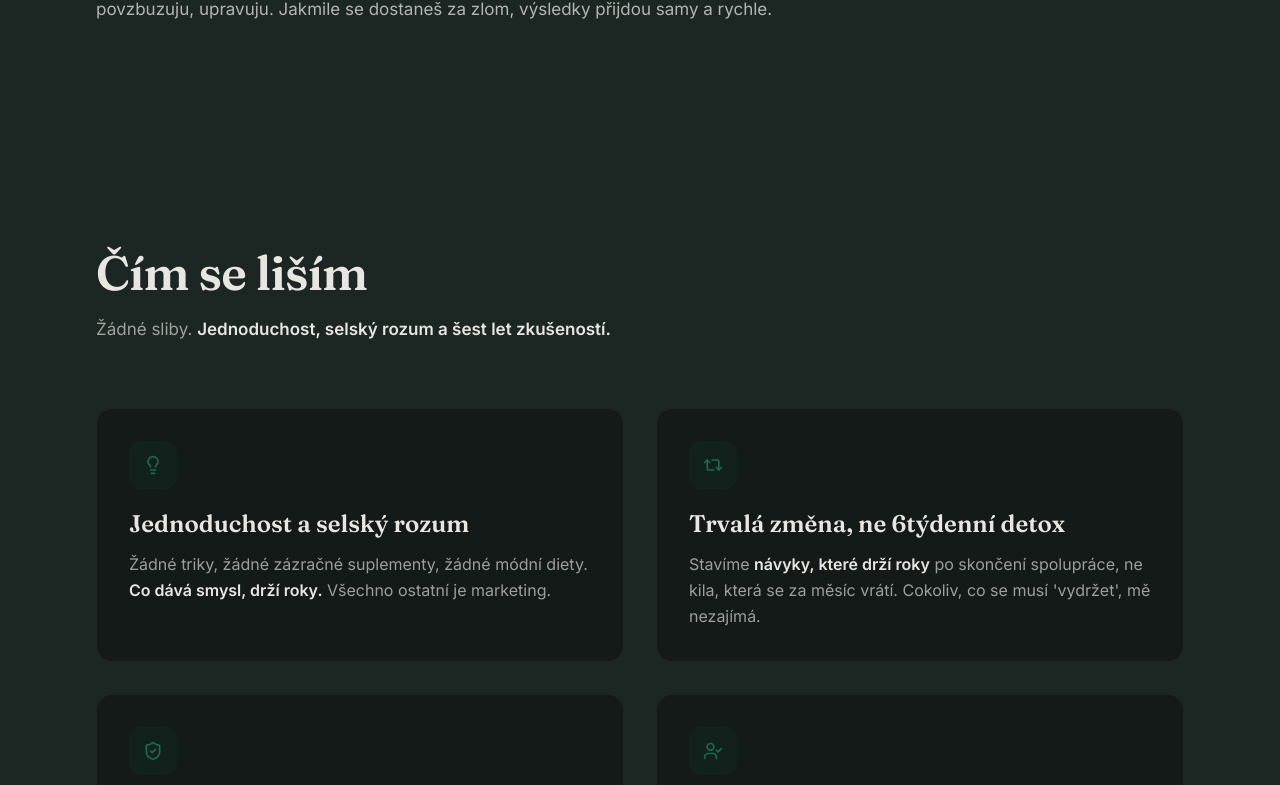
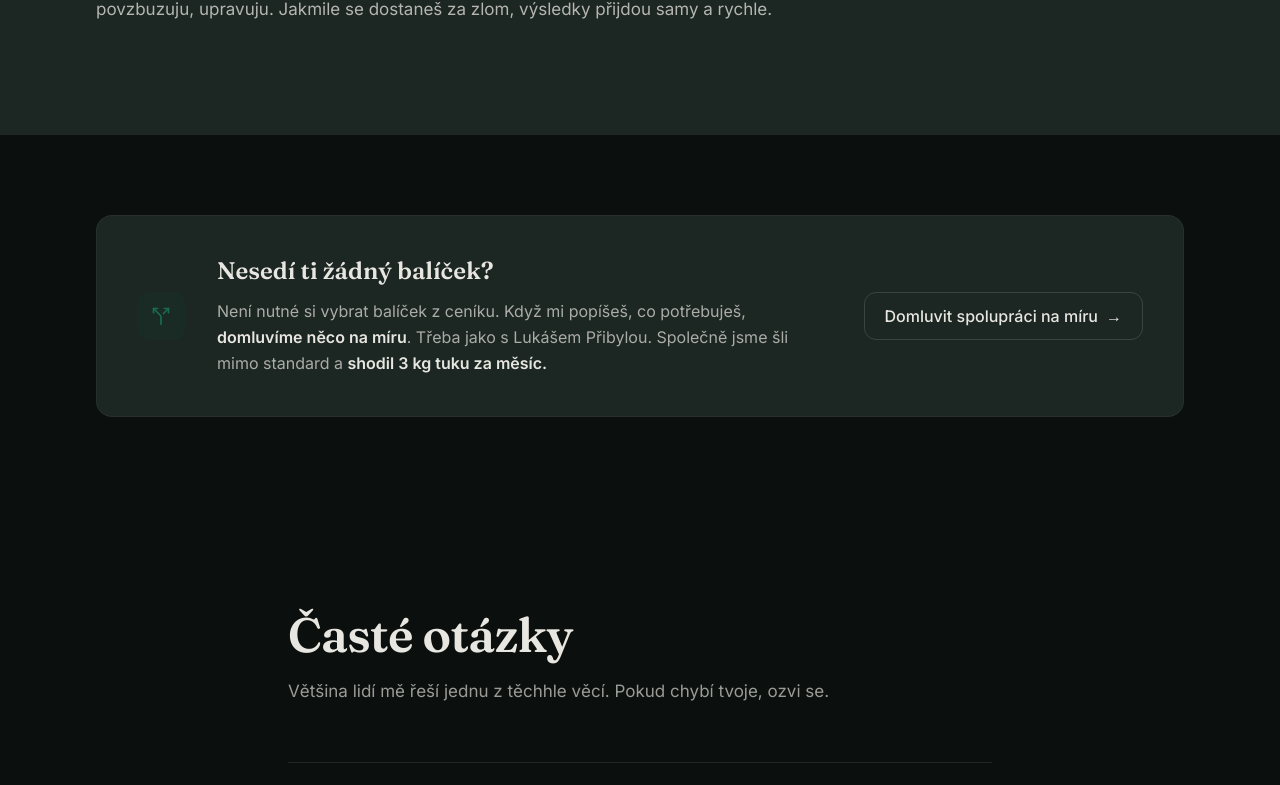
Before and after one commit to pustelnikcoach/pustelnikcoach, a Next.js app: page / in a window 1280 px wide. Shown: the part 8995-9780 px from the top of the page. Built offline with nearby package versions, Linux system fonts and the light colour scheme.

Commit message:
odebran Cim se lisim (Pillars) -> misto pro VSL video (TODO)

```diff
--- a/app/page.tsx
+++ b/app/page.tsx
@@ -8,7 +8,6 @@ import { Guarantee } from "@/components/sections/Guarantee";
 import { LeadFormSection } from "@/components/sections/LeadFormSection";
 import { Nav } from "@/components/sections/Nav";
 import { Packages } from "@/components/sections/Packages";
-import { Pillars } from "@/components/sections/Pillars";
 import { ProofBar } from "@/components/sections/ProofBar";
 import { Results } from "@/components/sections/Results";
 import { ResultsCurve } from "@/components/sections/ResultsCurve";
@@ -32,7 +31,7 @@ export default function HomePage() {
         <Guarantee />
         <Reviews />
         <ResultsCurve />
-        <Pillars />
+        {/* TODO: sem přijde VSL video (nahradilo „Čím se liším") — čeká na video od Petra */}
         <CustomCollab />
         <FAQ />
         <LeadFormSection />
```
